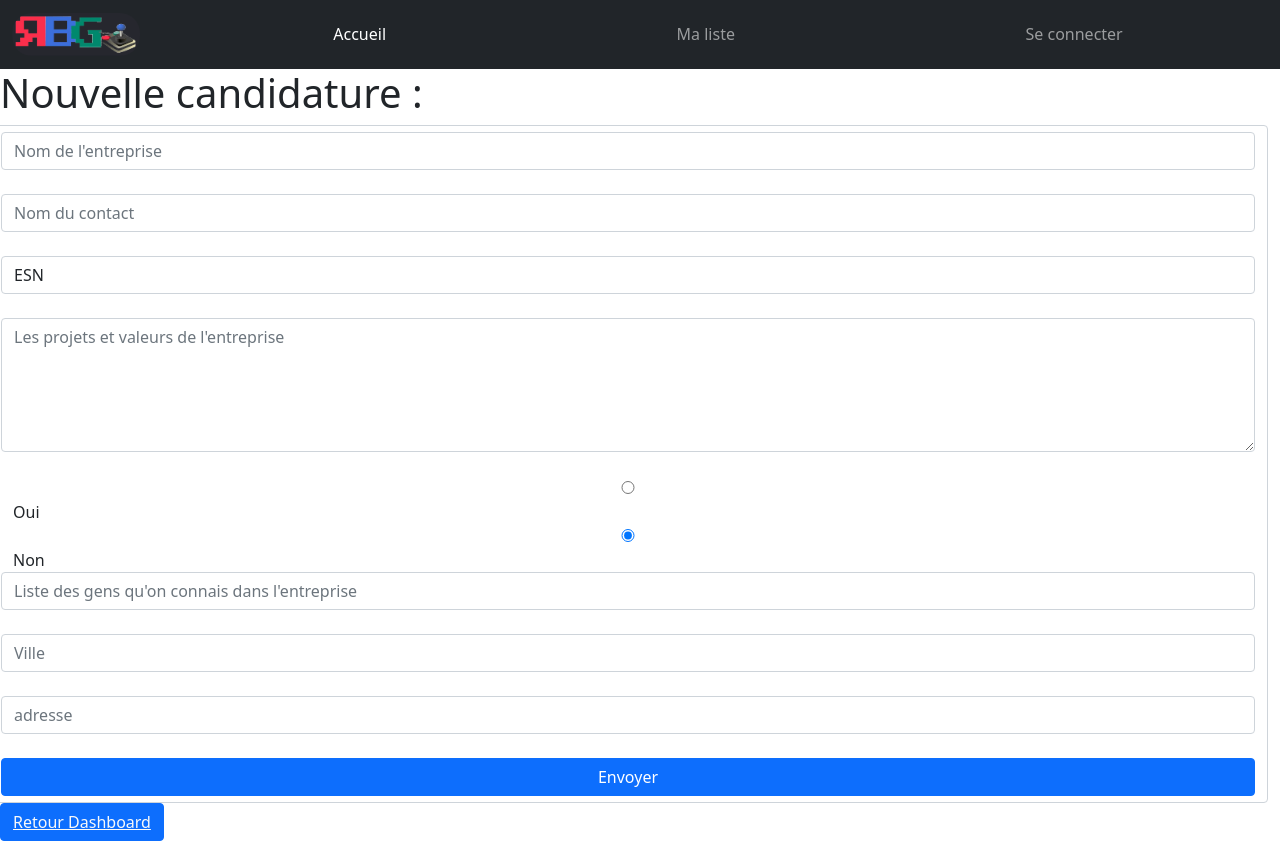
After one commit to WildCodeSchool/tlse-php-202109-p2-rgb, a PHP site: template src/View/Home/admin.index.twig in a window 1280 px wide. The commit adds this page. Run offline with PHP 8.4, Linux system fonts and the light colour scheme; the template is opened without the code that fills it, so the values that code supplies are empty; some libraries are stand-ins or nearby versions.

Commit message:
Feature on feature/admin : add admin.html.twig file, AdminController.php file and create a route for admin's page

```diff
--- /dev/null
+++ b/src/View/Home/admin.index.twig
@@ -0,0 +1,28 @@
+{% extends "layout.html.twig" %}
+
+{% block content %}
+    <h1>Nouvelle candidature :</h1>
+
+    <form action="" method="POST" class="form-control row">
+        <input type="text" name="Entreprise" id="Entreprise" placeholder="Nom de l'entreprise" class="form-control"><br>
+        <input type="text" name="nom_du_contact" id="nom_du_contact" placeholder="Nom du contact" class="form-control"><br>
+        <select name="type" id="type" class="form-control"><br>
+            <option value="ESN">ESN</option>
+            <option value="Start-up">Start_up</option>
+            <option value="Web-agency">Web agency</option>
+            <option value="Editeur_logiciel">Editeur de logiciel</option>
+            <option value="freelance">freelance</option>
+        </select><br>
+        <textarea name="projet_valeurs" id="projet_valeurs" cols="30" rows="5" placeholder="Les projets et valeurs de l'entreprise" class="form-control"></textarea><br>
+        <input type="radio" name="reponse" id="oui" value="oui">
+        <label for="oui">Oui</label>
+        <input type="radio" name="reponse" id="non" value="non" checked>
+        <label for="non">Non</label>
+        <input type="text" name="lien_employes" id="lien_employes" placeholder="Liste des gens qu'on connais dans l'entreprise" class="form-control"><br>
+        <input type="text" name="ville" id="ville" placeholder="Ville" class="form-control"><br>
+        <input type="text" name="adresse" id="adresse" placeholder="adresse" class="form-control"><br>
+        <button class="btn btn-primary">Envoyer</button>
+    </form>
+    <button class="btn btn-primary addData"><a href="/" class="text-light">Retour Dashboard</a></button>
+
+{% endblock %}
--- a/src/routes.php
+++ b/src/routes.php
@@ -18,4 +18,5 @@ return [
     'items/delete' => ['ItemController', 'delete',],
     'login' => ['UserConnectionController', 'login',],
     'signin' => ['UserConnectionController', 'signin',],
+    'add' => ['UserConnectionController', 'signin',],
 ];
```
Also changed, not shown: src/Controller/AdminController.php (added, +15 -0 lines).
